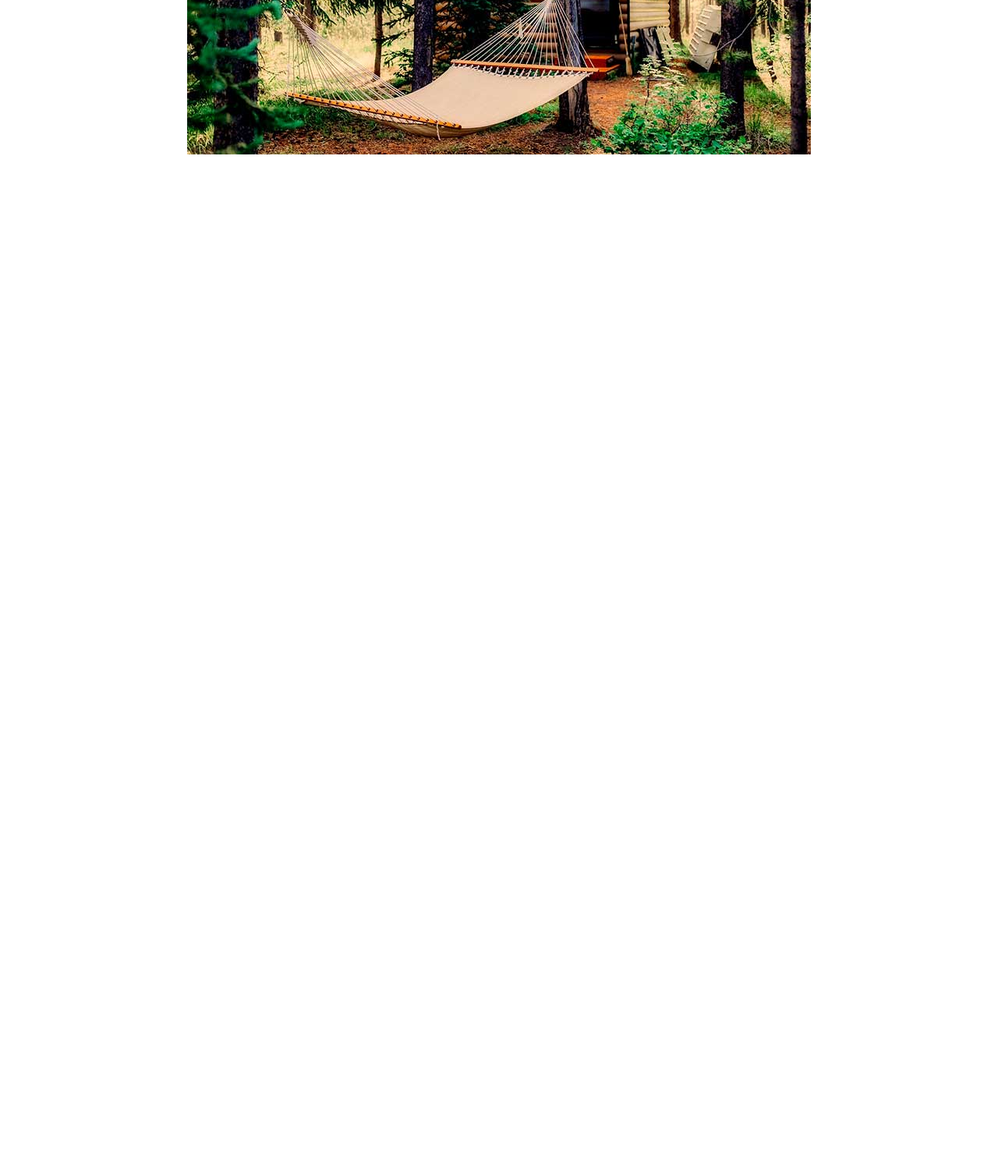
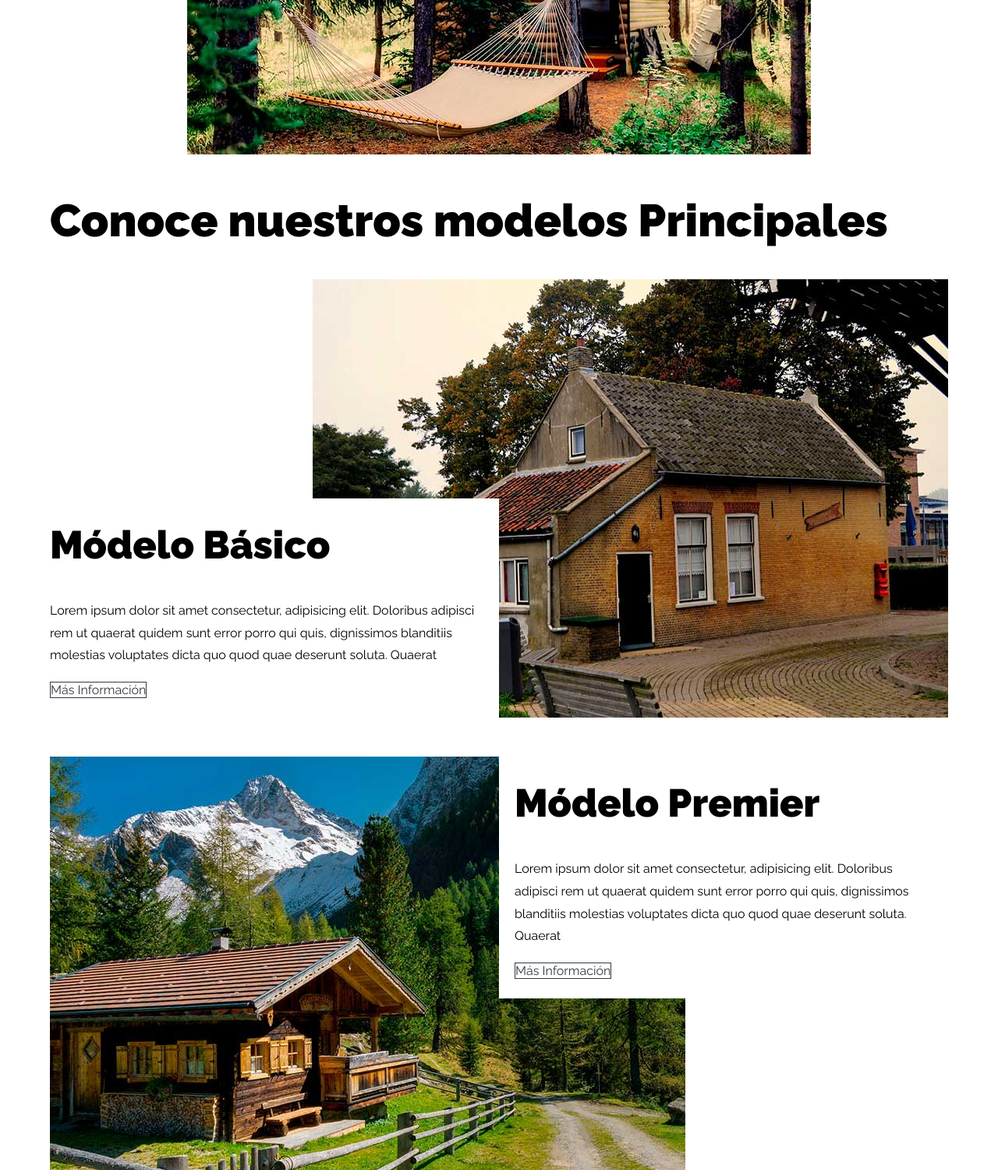
Before and after one commit to freyderMontanoPerlaza/HotelBosque, a plain HTML site: page index.html in a window 1280 px wide. Shown: the part 1300-2800 px from the top of the page at 78% size. Before the commit the page ends 1498 px from the top, so only its background shows below. Drawn offline with Linux system fonts and the light colour scheme.

Commit message:
Creando la seccion de modelos con css grid de manera nucho mas sencilla

```diff
--- a/css/style.css
+++ b/css/style.css
@@ -255,3 +255,73 @@ img {
     font-weight: 700;
     font-size: 2.7rem;
 }
+
+
+/* secion principal modelos */
+.model {
+    display: grid;
+    grid-template-rows: repeat(2, 1fr);
+    background-repeat: no-repeat;
+    background-position: bottom center;
+    margin-bottom: 5rem;
+}
+
+.model:last-of-type {
+    margin-bottom: 0;
+}
+
+@media (min-width: 768px) {
+    .model {
+        grid-template-columns: repeat(2, 1fr);
+    }
+}
+
+.content-model {
+    padding: 5rem;
+    padding: 2rem 2rem 2rem 0;
+    background-color: var(--white);
+    /* color de fondo a nuestro prrafo*/
+}
+
+.basic {
+    background-image: url('../img/modelo_basico.jpg');
+
+}
+
+@media (min-width: 768px) {
+
+    /* la imagen este arriba y ala derecha */
+    .basic {
+        background-position: top right;
+    }
+
+    .basic .content-model {
+        grid-row: 2 / 3;
+    }
+}
+
+.premier {
+    background-image: url('../img/modelo_premier.jpg');
+}
+
+
+@media (min-width: 768px) {
+    .premier {
+        background-position: top left;
+    }
+
+    .premier .content-model {
+        grid-column: 2 / 3;
+        padding: 2rem;
+    }
+}
+
+.elite {
+    background-image: url('../img/modelo_elite.jpg');
+}
+
+@media (min-width: 768px) {
+    .elite {
+        background-position: top right;
+    }
+}
--- a/index.html
+++ b/index.html
@@ -51,6 +51,40 @@
 </section>
 
 
+ <!-- modelos -->
+ <main class="container mt-5">
+    <h2>Conoce nuestros modelos Principales</h2>
+
+    <div class="model basic">
+        <div class="content-model">
+            <h3>Módelo Básico</h3>
+            <p>Lorem ipsum dolor sit amet consectetur, adipisicing elit. Doloribus adipisci rem ut quaerat quidem sunt error porro qui quis, dignissimos blanditiis molestias voluptates dicta quo quod quae deserunt soluta. Quaerat</p>
+
+            <a href="#" class="btn">Más Información</a>
+        </div>
+    </div><!--end column-->
+
+    <div class="model premier">
+        <div class="content-model">
+            <h3>Módelo Premier</h3>
+            <p>Lorem ipsum dolor sit amet consectetur, adipisicing elit. Doloribus adipisci rem ut quaerat quidem sunt error porro qui quis, dignissimos blanditiis molestias voluptates dicta quo quod quae deserunt soluta. Quaerat</p>
+
+            <a href="#" class="btn">Más Información</a>
+        </div>
+    </div><!--end column-->
+
+    <div class="model elite">
+        <div class="content-model">
+            <h3>Módelo Elite</h3>
+            <p>Lorem ipsum dolor sit amet consectetur, adipisicing elit. Doloribus adipisci rem ut quaerat quidem sunt error porro qui quis, dignissimos blanditiis molestias voluptates dicta quo quod quae deserunt soluta. Quaerat</p>
+
+            <a href="#" class="btn">Más Información</a>
+        </div>
+    </div><!--end column-->
+</main>
+
+
+
 
 
 
```
